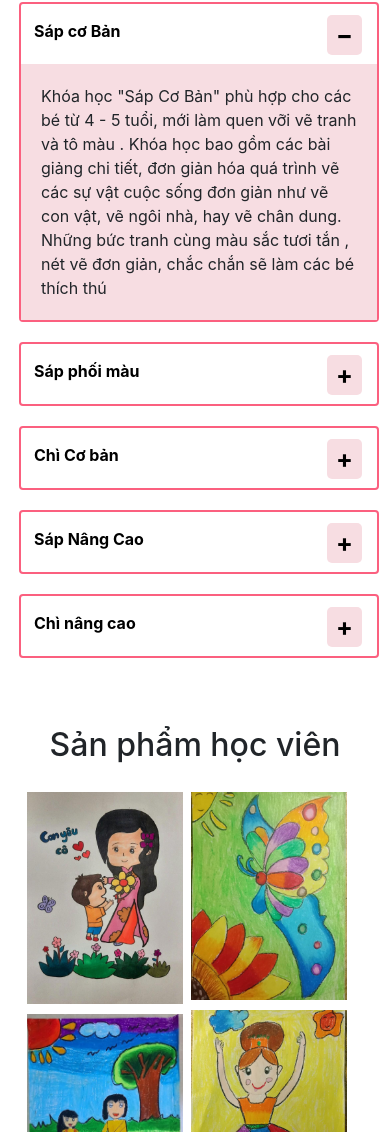
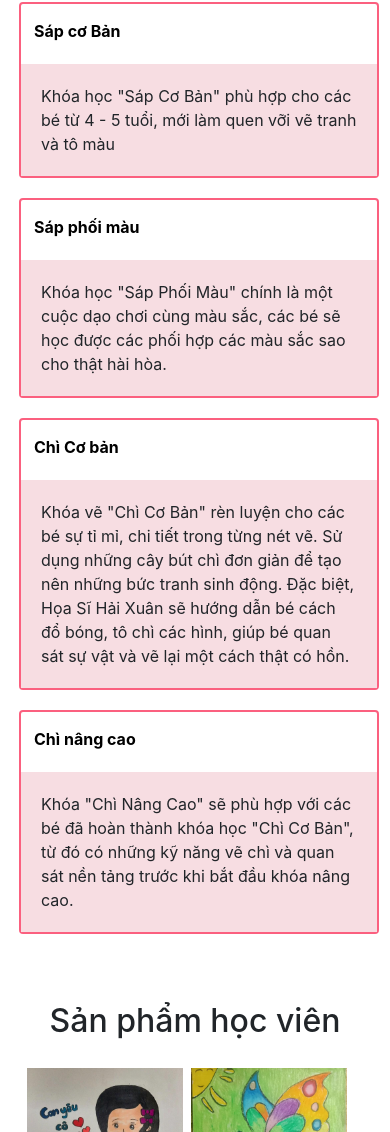
Before and after one commit to phuonghaa/HX, a plain HTML site: page index.html in a window 390 px wide. Shown: the part 2076-3208 px from the top of the page. Drawn offline with nearby package versions, Linux system fonts and the light colour scheme.

Commit message:
minimize courses' des & uncollapsed

```diff
--- a/index.html
+++ b/index.html
@@ -254,15 +254,10 @@
                 id="collapseOne"
                 class="collapse show"
                 aria-labelledby="headingOne"
-                data-parent="#accordion"
+
               >
                 <div class="card-body">
-                  Khóa học "Sáp Cơ Bản" phù hợp cho các bé từ 4 - 5 tuổi, mới
-                  làm quen vỡi vẽ tranh và tô màu . Khóa học bao gồm các bài
-                  giảng chi tiết, đơn giản hóa quá trình vẽ các sự vật cuộc sống
-                  đơn giản như vẽ con vật, vẽ ngôi nhà, hay vẽ chân dung. Những
-                  bức tranh cùng màu sắc tươi tắn , nét vẽ đơn giản, chắc chắn
-                  sẽ làm các bé thích thú
+                  Khóa học "Sáp Cơ Bản" phù hợp cho các bé từ 4 - 5 tuổi, mới làm quen vỡi vẽ tranh và tô màu
                 </div>
               </div>
             </div>
@@ -282,15 +277,12 @@
               </div>
               <div
                 id="collapseTwo"
-                class="collapse"
+                class="collapse show "
                 aria-labelledby="headingTwo"
-                data-parent="#accordion"
+
               >
                 <div class="card-body">
-                  Khóa học "Sáp Phối Màu" chính là một cuộc dạo chơi cùng màu
-                  sắc, các bé sẽ học được các phối hợp các màu sắc sao cho thật
-                  hài hòa. Những bức tranh của bé sẽ trở nên sặc sỡ, rõ nét mà
-                  vẫn thật sinh động.
+                  Khóa học "Sáp Phối Màu" chính là một cuộc dạo chơi cùng màu sắc, các bé sẽ học được các phối hợp các màu sắc sao cho thật hài hòa.
                 </div>
               </div>
             </div>
@@ -310,44 +302,11 @@
               </div>
               <div
                 id="collapseThree"
-                class="collapse"
+                class="collapse show"
                 aria-labelledby="headingThree"
-                data-parent="#accordion"
               >
                 <div class="card-body">
-                  Khóa vẽ "Chì Cơ Bản" rèn luyện cho các bé sự tỉ mỉ, chi tiết
-                  trong từng nét vẽ. Sử dụng những cây bút chì đơn giản để tạo
-                  nên những bức tranh sinh động. Đặc biệt, Họa Sĩ Hải Xuân sẽ
-                  hướng dẫn bé cách đổ bóng, tô chì các hình, giúp bé quan sát
-                  sự vật và vẽ lại một cách thật có hồn.
-                </div>
-              </div>
-            </div>
-            <div class="card">
-              <div class="card-header" id="headingFour">
-                <h5 class="mb-0">
-                  <button
-                    class="btn btn-link collapsed"
-                    data-toggle="collapse"
-                    data-target="#collapseFour"
-                    aria-expanded="false"
-                    aria-controls="collapseFour"
-                  >
-                    Sáp Nâng Cao
-                  </button>
-                </h5>
-              </div>
-              <div
-                id="collapseFour"
-                class="collapse"
-                aria-labelledby="headingFour"
-                data-parent="#accordion"
-              >
-                <div class="card-body">
-                  Lorem ipsum dolor sit amet consectetur adipisicing elit.
-                  Quibusdam quaerat eum, optio asperiores repellendus repellat
-                  eius, excepturi rem, nemo minus itaque eaque nam placeat? Quo
-                  ab dolorem nesciunt alias. Modi.
+                  Khóa vẽ "Chì Cơ Bản" rèn luyện cho các bé sự tỉ mỉ, chi tiết trong từng nét vẽ. Sử dụng những cây bút chì đơn giản để tạo nên những bức tranh sinh động. Đặc biệt, Họa Sĩ Hải Xuân sẽ hướng dẫn bé cách đổ bóng, tô chì các hình, giúp bé quan sát sự vật và vẽ lại một cách thật có hồn.
                 </div>
               </div>
             </div>
@@ -367,17 +326,12 @@
               </div>
               <div
                 id="collapseFive"
-                class="collapse"
+                class="collapse show"
                 aria-labelledby="headingFive"
-                data-parent="#accordion"
+
               >
                 <div class="card-body">
-                  Khóa "Chì Nâng Cao" sẽ phù hợp với các bé đã hoàn thành khóa
-                  học "Chì Cơ Bản", từ đó có những kỹ năng vẽ chì và quan sát
-                  nền tảng trước khi bắt đầu khóa nâng cao. Khóa "Chì Nâng Cao"
-                  sẽ giúp các bé tập luyện những kỹ năng phức tạp hơn của vẽ
-                  chì, cũng như kích thích khả năng tự sáng tạo ngoài khuôn khổ
-                  những bức tranh mẫu
+                  Khóa "Chì Nâng Cao" sẽ phù hợp với các bé đã hoàn thành khóa học "Chì Cơ Bản", từ đó có những kỹ năng vẽ chì và quan sát nền tảng trước khi bắt đầu khóa nâng cao.
                 </div>
               </div>
             </div>
--- a/style.css
+++ b/style.css
@@ -127,20 +127,7 @@ html,body {
 .card-body{
     background: #f7dde2;
 }
-.btn-link::after{
-    content: '\2212';
-    width: 35px;
-    font-size: 25px;
-    text-align: center;
-    border-radius: 5px;
-    right: 15px;
-    top: 11px;
-    position: absolute;
-    background-color: #f7dde2;
-}
-.btn-link.collapsed:after{
-    content: '\002B';
-}
+
 
 /* Gallery */
 .row{
```
